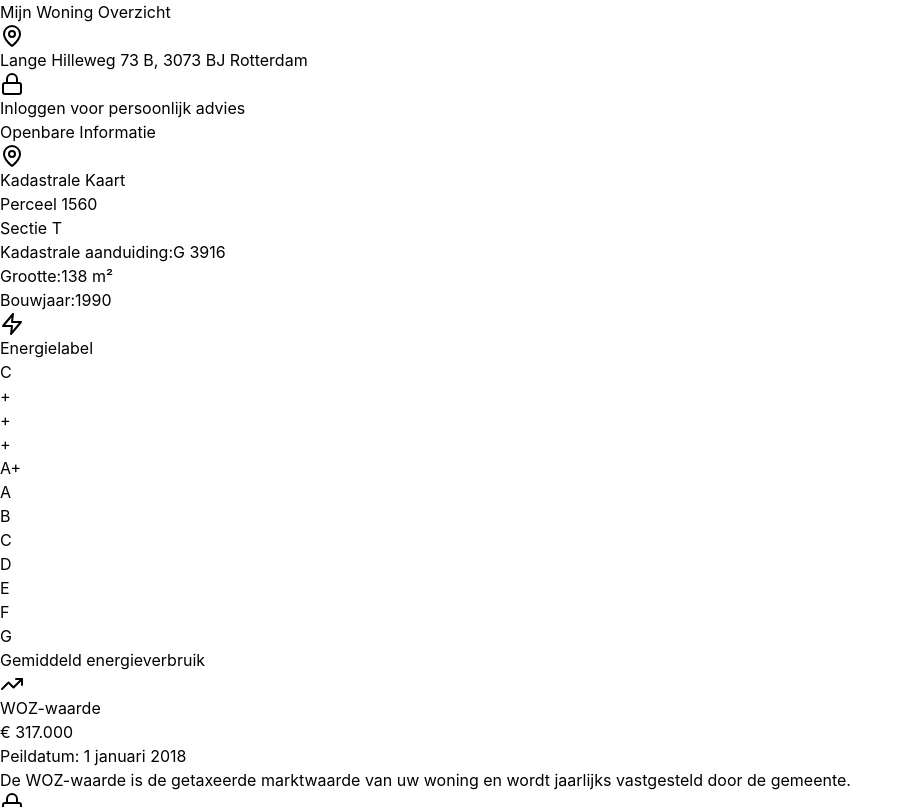
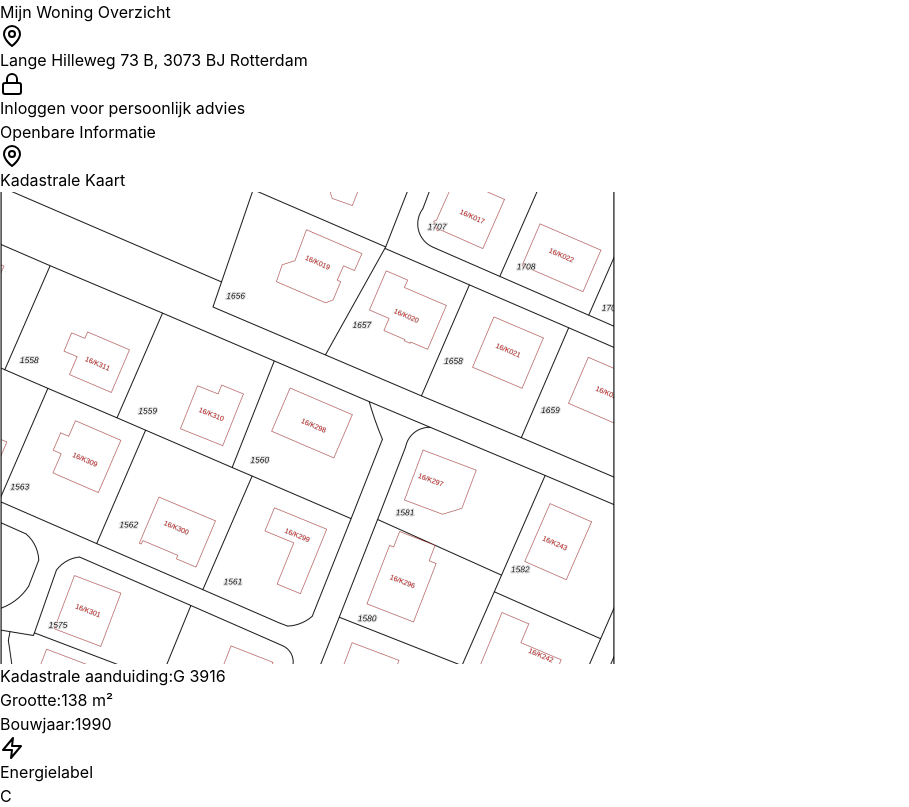
Before and after one commit to sgort/lvg, a React (Vite) app: page / in a window 1280 px wide. Shown: the top 807 px of the page, without its empty margins (0-909 px from the left). Built offline with nearby package versions, Linux system fonts and the light colour scheme; the HTML template or start-up script is replaced by a standard one.

Commit message:
Fix original map

```diff
--- a/src/App.jsx
+++ b/src/App.jsx
@@ -206,16 +206,14 @@ const PropertyDashboard = () => {
                 <MapPin className="w-5 h-5 text-blue-600" />
                 Kadastrale Kaart
               </h3>
-              <div className="bg-gray-100 h-64 rounded-lg flex items-center justify-center mb-4">
-                <div className="text-center">
-                  <div className="w-48 h-48 mx-auto border-4 border-blue-400 bg-blue-50 relative">
-                    <div className="absolute inset-0 flex items-center justify-center">
-                      <div className="text-center">
-                        <p className="text-sm font-semibold text-blue-800">Perceel 1560</p>
-                        <p className="text-xs text-blue-600">Sectie T</p>
-                      </div>
-                    </div>
-                  </div>
+              <div className="bg-gray-100 rounded-lg overflow-hidden mb-4 relative">
+                <img
+                  src="/perceel-1560.png"
+                  alt="Kadastrale kaart - Perceel 1560"
+                  className="w-full h-auto"
+                />
+                <div className="absolute top-1/2 left-1/2 transform -translate-x-1/2 -translate-y-1/2 pointer-events-none">
+                  <div className="bg-blue-500 bg-opacity-20 border-2 border-blue-600 rounded-lg w-40 h-40"></div>
                 </div>
               </div>
               <div className="space-y-2 text-sm">
```
